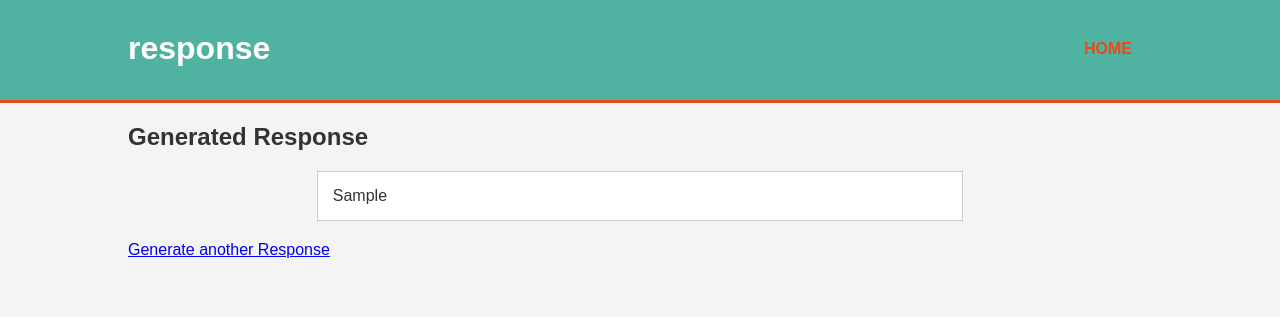
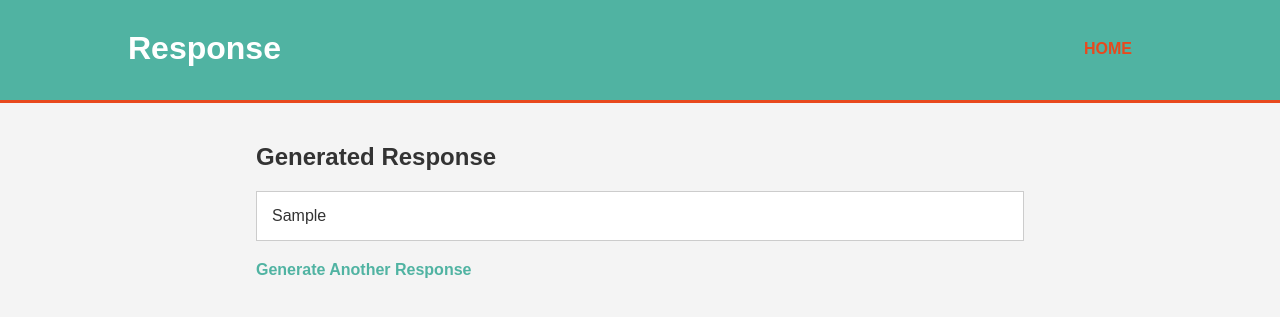
Before and after one commit to merronmuche/RAG_implementation_LizziAI, a Django app: template contract_app/templates/contract_app/prompt_result.html in a window 1280 px wide. Shown: the top 317 px of the page. Run offline with Django 5.2, Linux system fonts and the light colour scheme; the template is opened without the code that fills it: most values are stand-ins (such as "Sample title", 1, 10 or a date in 2020); parts of the project's set-up code (start-up, migrations or seed data) failed here and were passed over.

Commit message:
change the ui

```diff
--- a/contract_app/templates/contract_app/generate_response.html
+++ b/contract_app/templates/contract_app/generate_response.html
@@ -9,7 +9,7 @@
 </head>
 <body>
     <div class="container">
-        <h2>Automatic Prompt Generation</h2>
+        <h2>Automatic response Generation</h2>
     </div>
 
     <form method="post" action="{% url 'generate_response' %}">
--- a/contract_app/templates/contract_app/prompt_result.html
+++ b/contract_app/templates/contract_app/prompt_result.html
@@ -1,7 +1,8 @@
-
 <!DOCTYPE html>
-<html>
+<html lang="en">
 <head>
+    <meta charset="UTF-8">
+    <meta name="viewport" content="width=device-width, initial-scale=1.0">
     <title>Prompt Result</title>
     <style>
         body {
@@ -10,6 +11,7 @@
             margin: 0;
             padding: 0;
             color: #333;
+            text-align: center;
         }
 
         .container {
@@ -69,14 +71,26 @@
             font-weight: bold;
         }
 
+        .response-container {
+            width: 60%; /* Narrow width */
+            margin: 20px auto; /* Centering the container */
+            text-align: left;
+        }
+
         .scrollable-paragraph {
-            width: 60%; /* Narrow width */
             max-height: 400px; /* Maximum height */
-            margin: 20px auto; /* Centering the paragraph */
             overflow-y: scroll; /* Enables vertical scrolling */
             padding: 15px;
             border: 1px solid #ccc; /* Adding a border */
             background-color: white;
+        }
+
+        .generate-link {
+            display: block;
+            margin: 20px auto;
+            text-decoration: none;
+            color: #50b3a2;
+            font-weight: bold;
         }
     </style>
 </head>
@@ -84,23 +98,24 @@
     <header>
         <div class="container">
             <div id="branding">
-                <h1>response </h1>
+                <h1>Response</h1>
             </div>
             <nav>
                 <ul>
                     <li class="current">
-                        <a href="{% url 'generate_response' %}">Home</a></li>
+                        <a href="{% url 'generate_response' %}">Home</a>
+                    </li>
                 </ul>
             </nav>
         </div>
     </header>
 
-    <div class="container">
+    <div class="container response-container">
         <h2>Generated Response</h2>
         <div class="scrollable-paragraph">
             {{ generated_response }}
         </div>
-        <a href="{% url 'generate_response' %}">Generate another Response</a>
+        <a href="{% url 'generate_response' %}" class="generate-link">Generate Another Response</a>
     </div>
 </body>
 </html>
```
Also changed, not shown: contract_app/templates/contract_app/generate_prompt.html (deleted, +0 -23 lines).
